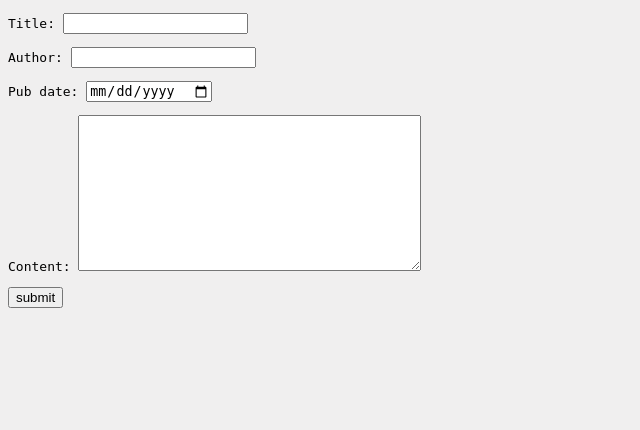
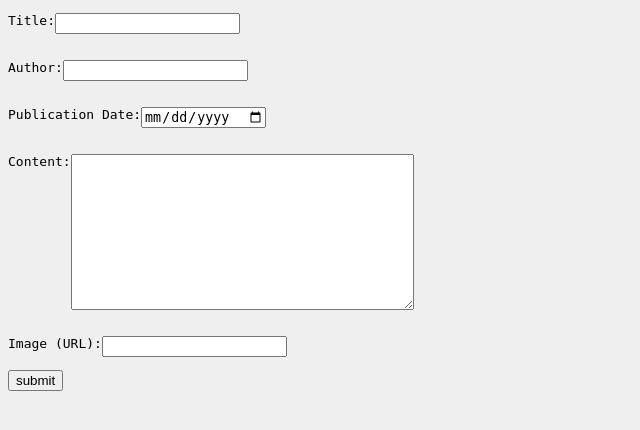
Before and after one commit to Bachemedei/django_news, a Django app: template she_codes_news/news/templates/news/createStory.html in a window 1280 px wide. Shown: the part 87-517 px from the top of the page, without its empty margins (0-640 px from the left). Run offline with Django 3.2, Linux system fonts and the light colour scheme; the template is opened without the code that fills it: values that come from a table or form of the project are taken from there, others are empty; parts of the project's set-up code (start-up, migrations or seed data) failed here and were passed over; some web fonts are replaced.

Commit message:
finished saturday class. Applied some CSS

```diff
--- a/she_codes_news/news/forms.py
+++ b/she_codes_news/news/forms.py
@@ -1,18 +1,31 @@
 from django import forms
 from django.forms import ModelForm
+from django.utils.translation import ugettext_lazy as _
 from .models import NewsStory
+
 
 class StoryForm(ModelForm):
     class Meta:
         model = NewsStory
-        fields = ['title', 'author', 'pub_date', 'content']
+        fields = ['title', 'author', 'pub_date', 'content', 'image']
+        labels = {
+            'image' : _('Image (URL)'),
+            'pub_date' : _('Publication Date')
+        }
         widgets = {
-            'pub_date': forms.DateInput(
-                format=('%m/%d/%Y'),
+            'title': forms.TextInput(attrs={
+                'class': 'title-input',
+                'id' : 'title-label'
+                }),
+            'author': forms.TextInput(attrs={'class': 'author-input'}),
+            'pub_date': forms.DateTimeInput(
+                format=('%Y-%m-%d %H:%M'),
                 attrs={
                     'class': 'form-control',
                     'placeholder': 'Select a date',
                     'type': 'date'
                 }
-            )
+            ),
+            'content': forms.Textarea(attrs={'class': 'content-input'}),
+            'image': forms.URLInput(attrs={'class': 'image-input'})
         }
--- a/she_codes_news/news/models.py
+++ b/she_codes_news/news/models.py
@@ -6,3 +6,7 @@ class NewsStory(models.Model):
     author = models.CharField(max_length=200)
     pub_date = models.DateTimeField()
     content = models.TextField()
+    image = models.URLField(max_length=200, blank=True)
+
+    # def date_published(self):
+    #     return self.pub_date.strftime('%B %d %Y')
--- a/she_codes_news/news/static/news/styles.css
+++ b/she_codes_news/news/static/news/styles.css
@@ -84,3 +84,15 @@
     margin: 0 0 10px 10px;
     width: 50%;
 }
+
+/* Add story form styling */
+#story-form {
+    display: flex;
+    flex-direction: column;
+    align-items: flex-start;
+}
+
+#story-form p {
+    display: flex;
+    justify-content: space-evenly;
+}
--- a/she_codes_news/news/templates/news/createStory.html
+++ b/she_codes_news/news/templates/news/createStory.html
@@ -1,10 +1,19 @@
 {% extends "base.html" %}
+{% load static %}
+
+{% block stylesheets %}
+<link rel="stylesheet" type="text/css" href="{% static 'news/styles.css' %}">
+{% endblock %}
 
 {% block content %}
 
-<form action="" method="post">
+<form action="" id="story-form" method="post">
     {% csrf_token %}
     {{ form.as_p }}
+    <!-- {% for field in form %}
+    <label class="label_class" for="{{ field.auto_id}}">{{ field.lebel }}</label>
+    {{ field }}
+{% endfor %} -->
     <input type="submit" value="submit">
 </form>
 {% endblock %}
--- a/she_codes_news/news/views.py
+++ b/she_codes_news/news/views.py
@@ -19,8 +19,8 @@ class IndexView(generic.ListView):
 
     def get_context_data(self, **kwargs):
         context = super().get_context_data(**kwargs)
-        context['latest_stories'] = NewsStory.objects.all()[:4]
-        context['all_stories'] = NewsStory.objects.all()
+        context['latest_stories'] = NewsStory.objects.order_by('-pub_date')[:4]
+        context['all_stories'] = NewsStory.objects.order_by('-pub_date')
         return context
 
 class StoryView(generic.DetailView):
```
Also changed, not shown: she_codes_news/news/migrations/0002_newsstory_image.py (added).
